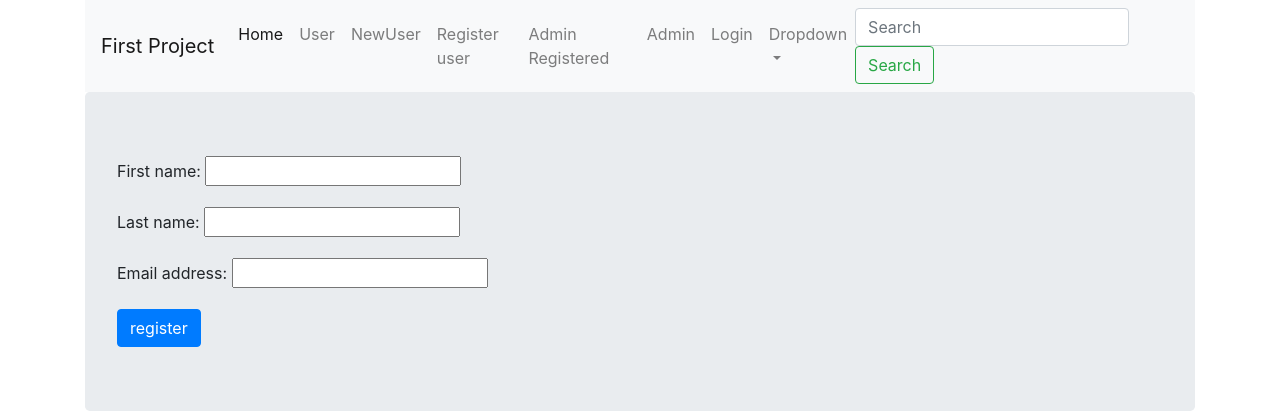
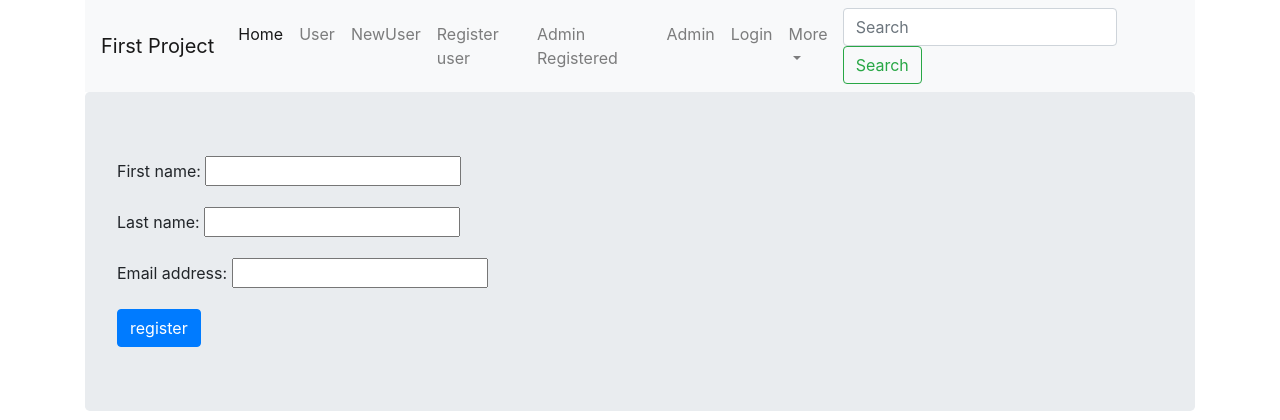
Before and after one commit to i-asgor/django-project, a Django app: page /NewUserForm/ in a window 1280 px wide. Shown: the top 420 px of the page. Run offline with Django 3.2, Linux system fonts and the light colour scheme; some libraries are stand-ins or nearby versions.

Commit message:
Update base.html

```diff
--- a/first_project/templates/first_app/base.html
+++ b/first_project/templates/first_app/base.html
@@ -51,13 +51,13 @@
 
       <li class="nav-item dropdown">
         <a class="nav-link dropdown-toggle" href="#" id="navbarDropdown" role="button" data-toggle="dropdown" aria-haspopup="true" aria-expanded="false">
-          Dropdown
+          More
         </a>
         <div class="dropdown-menu" aria-labelledby="navbarDropdown">
-          <a class="dropdown-item" href="#">Action</a>
-          <a class="dropdown-item" href="#">Another action</a>
+          <a class="dropdown-item" href="#">User Info</a>
+          <a class="dropdown-item" href="#">User Access</a>
           <div class="dropdown-divider"></div>
-          <a class="dropdown-item" href="#">Something else here</a>
+          <a class="dropdown-item" href="#">User Information</a>
         </div>
       </li>
 
```
